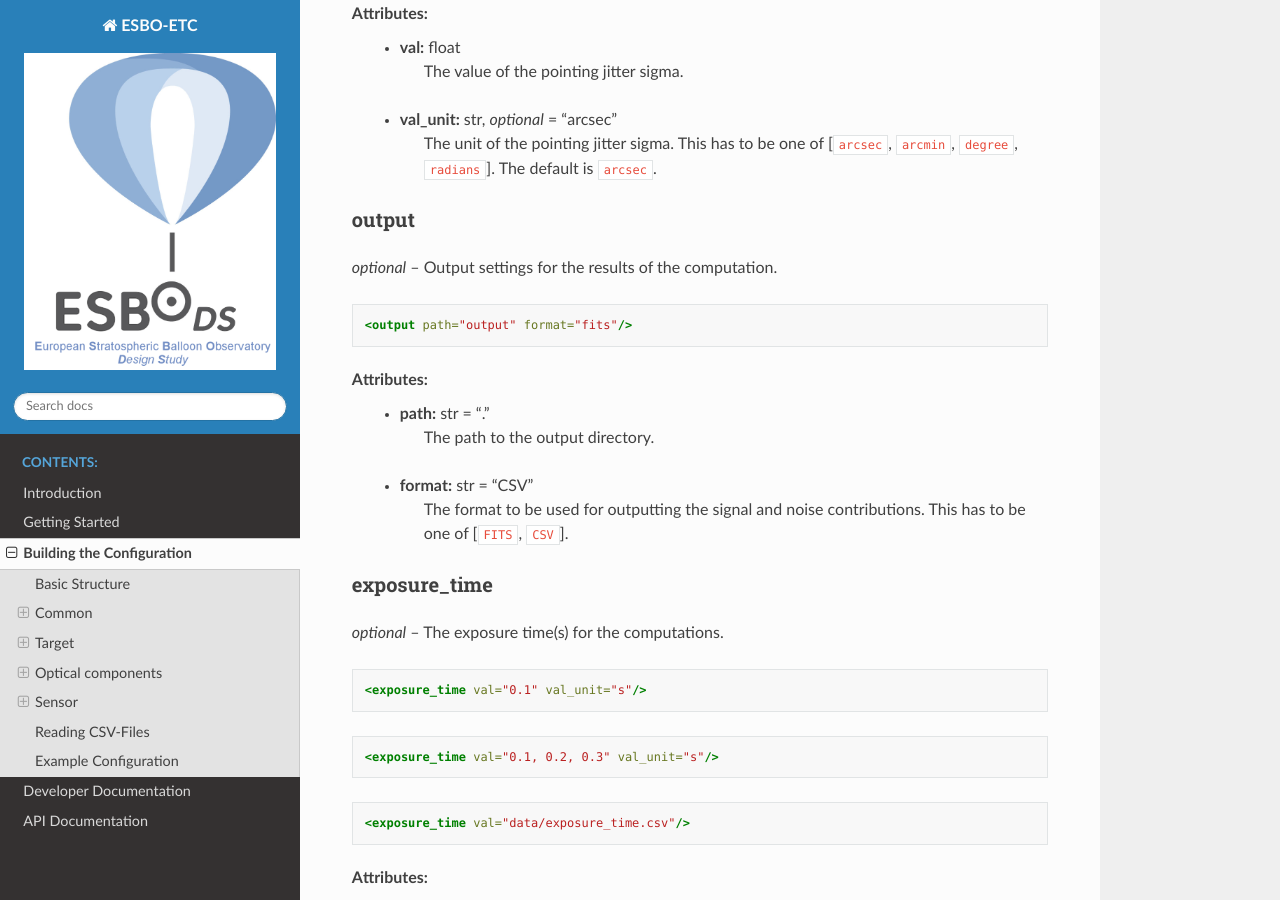
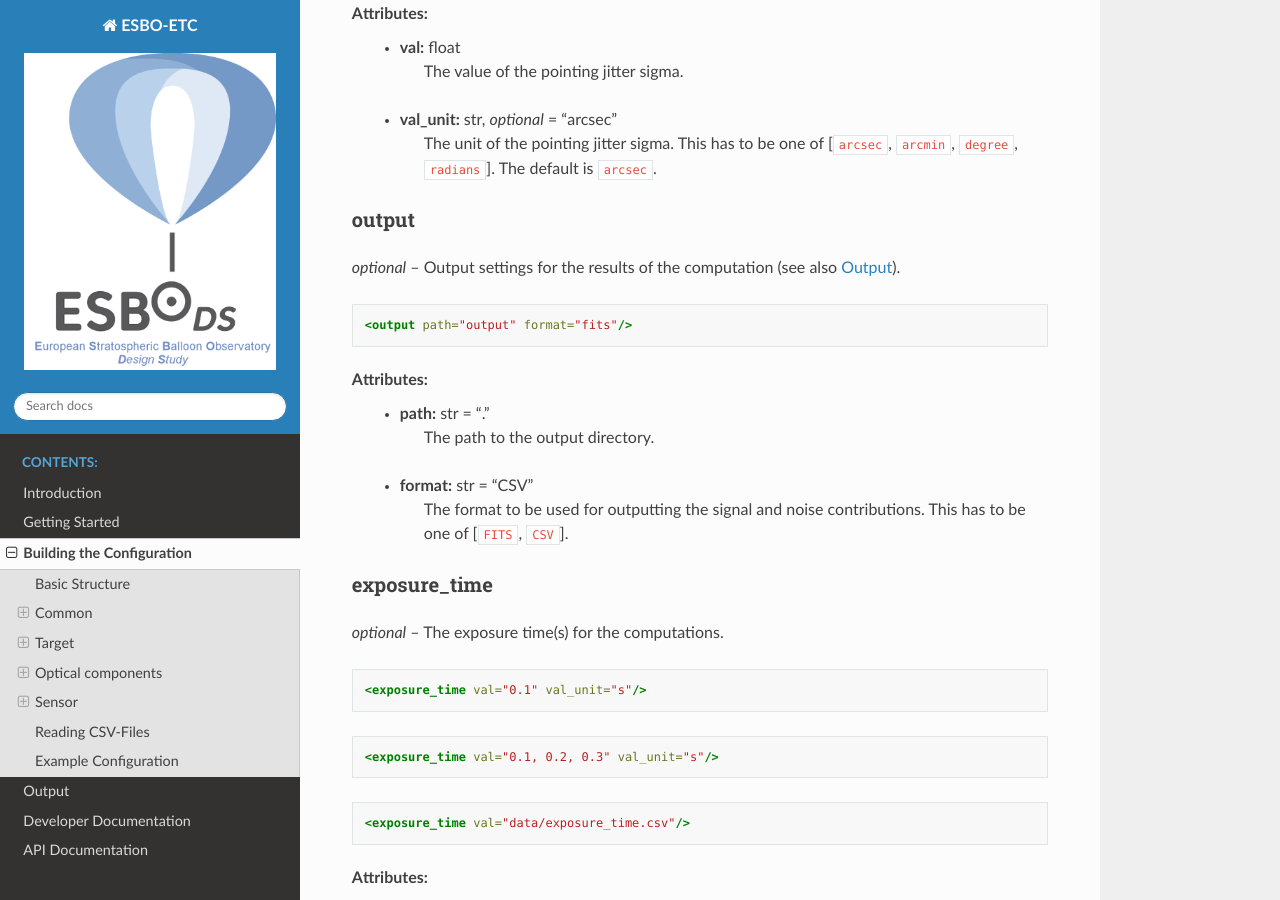
Before and after one commit to LukasK13/ESBO-ETC, a Sphinx documentation site: the page built from docs/source/configuration/configuration.rst, in a window 1280 px wide and 900 px high, scrolled down 3849 px. Built offline with Sphinx 7.4.7 and the Read the Docs theme 2.0.0, drawn with Linux system fonts in a browser that asks for light colours.

Commit message:
Documentation for output files added

```diff
--- a/docs/source/configuration/common.rst
+++ b/docs/source/configuration/common.rst
@@ -115,9 +115,11 @@
     * | **val_unit:** str, *optional* = "arcsec"
       |   The unit of the pointing jitter sigma. This has to be one of [``arcsec``, ``arcmin``, ``degree``, ``radians``]. The default is ``arcsec``.
 
+.. _output_dir:
+
 output
 ------
-*optional* -- Output settings for the results of the computation.
+*optional* -- Output settings for the results of the computation (see also :ref:`output`).
 
 .. code-block:: xml
 
--- a/docs/source/index.rst
+++ b/docs/source/index.rst
@@ -14,6 +14,7 @@
    usage/introduction
    usage/getting_started
    configuration/configuration
+   output/output
    developer/developer_documentation
    api/api
 
```
Also changed, not shown: docs/source/output/output.rst (added, +54 -0 lines).
